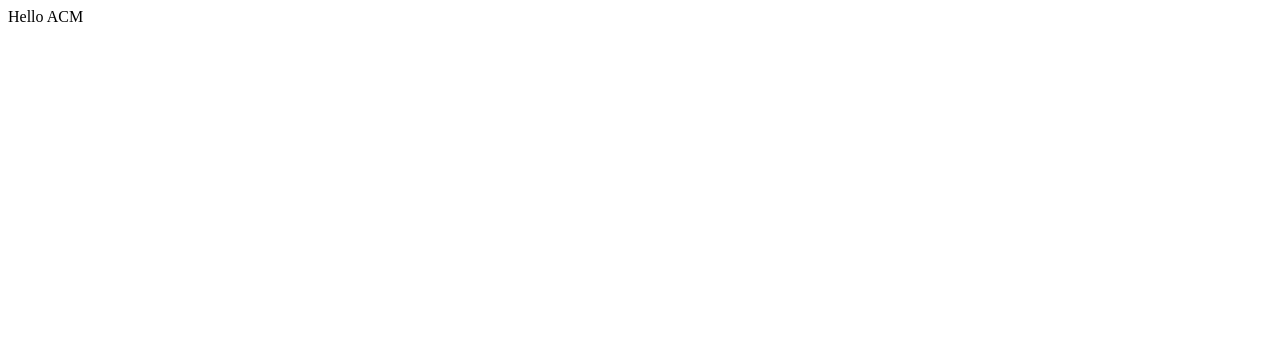
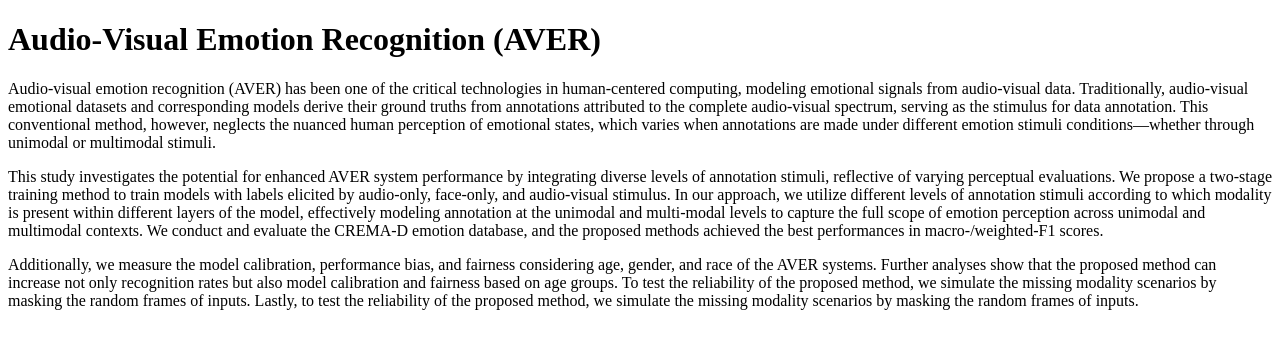
Before and after one commit to MM2024-5072/MM2024-5072.github.io, a plain HTML site: page index.html in a window 1280 px wide. Drawn offline with Linux system fonts and the light colour scheme.

Commit message:
Update index.html

```diff
--- a/index.html
+++ b/index.html
@@ -1,5 +1,16 @@
-<html>
+<!DOCTYPE html>
+<html lang="en">
+<head>
+    <meta charset="UTF-8">
+    <meta name="viewport" content="width=device-width, initial-scale=1.0">
+    <title>Audio-Visual Emotion Recognition</title>
+</head>
 <body>
-Hello ACM
+    <h1>Audio-Visual Emotion Recognition (AVER)</h1>
+    <p>Audio-visual emotion recognition (AVER) has been one of the critical technologies in human-centered computing, modeling emotional signals from audio-visual data. Traditionally, audio-visual emotional datasets and corresponding models derive their ground truths from annotations attributed to the complete audio-visual spectrum, serving as the stimulus for data annotation. This conventional method, however, neglects the nuanced human perception of emotional states, which varies when annotations are made under different emotion stimuli conditions—whether through unimodal or multimodal stimuli.</p>
+
+    <p>This study investigates the potential for enhanced AVER system performance by integrating diverse levels of annotation stimuli, reflective of varying perceptual evaluations. We propose a two-stage training method to train models with labels elicited by audio-only, face-only, and audio-visual stimulus. In our approach, we utilize different levels of annotation stimuli according to which modality is present within different layers of the model, effectively modeling annotation at the unimodal and multi-modal levels to capture the full scope of emotion perception across unimodal and multimodal contexts. We conduct and evaluate the CREMA-D emotion database, and the proposed methods achieved the best performances in macro-/weighted-F1 scores.</p>
+
+    <p>Additionally, we measure the model calibration, performance bias, and fairness considering age, gender, and race of the AVER systems. Further analyses show that the proposed method can increase not only recognition rates but also model calibration and fairness based on age groups. To test the reliability of the proposed method, we simulate the missing modality scenarios by masking the random frames of inputs. Lastly, to test the reliability of the proposed method, we simulate the missing modality scenarios by masking the random frames of inputs.</p>
 </body>
 </html>
```
